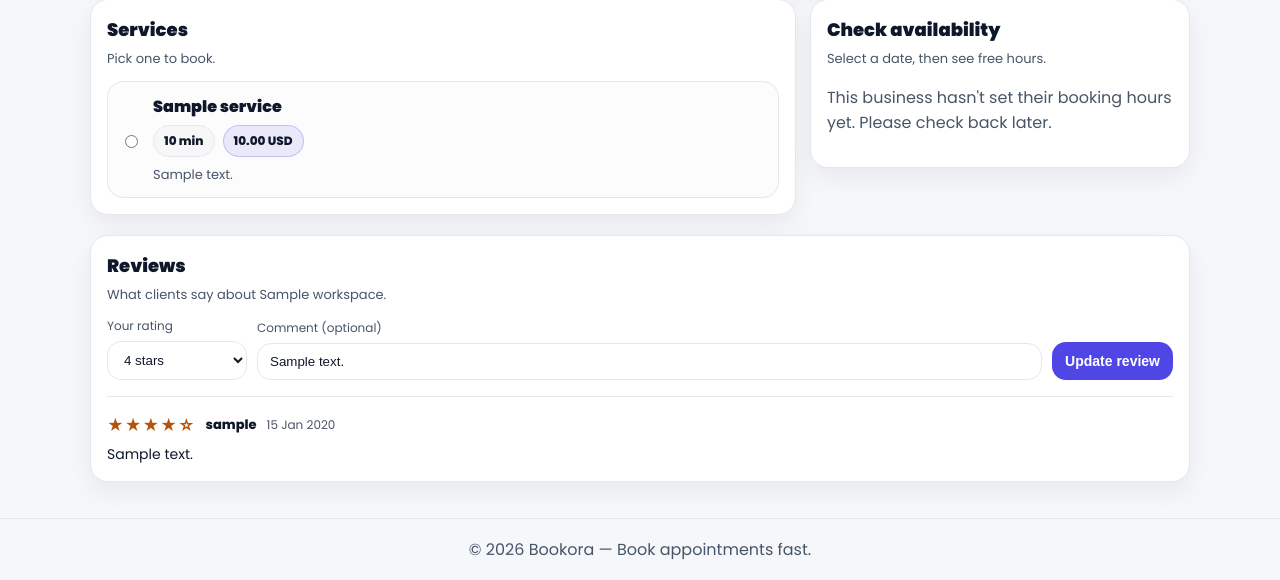
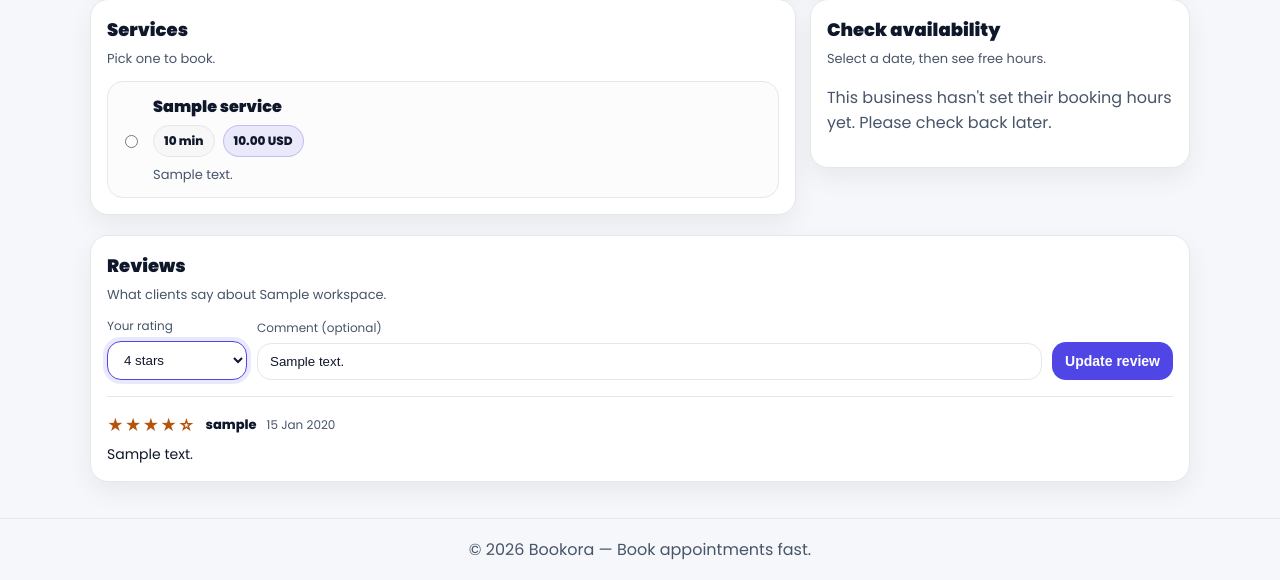
Before and after one commit to SanduAndreea22/bookora, a Django app: a page that uses templates/base.html in a window 1280 px wide, with the restyled element focused. Shown: the part 289-869 px from the top of the page. Run offline with Django 5.2, Linux system fonts and the light colour scheme; a user stored in the database is signed in; tables that the repository leaves empty hold one stand-in row (values such as "Sample post"); data that the repository does not hold is empty.

Commit message:
Fix missing keyboard focus indicator on the review form
.review-form select/input (the star-rating dropdown and comment field
on a business's public page) had outline:none with no replacement
focus style -- every other input in the app pairs outline:none with a
:focus rule (border color + glow), this one was the one gap. A
keyboard user tabbing into it would get no visual sign the field was
focused. Found by auditing every outline:none in the CSS against a
matching :focus rule, since axe-core's automated checks don't
reliably catch this (the review form only renders for an
authenticated client with a completed booking, so it wasn't hit by
the anonymous-user audit pass). Verified by focusing the field in a
real browser and confirming the ring now appears.

Co-Authored-By: Claude Sonnet 5 <noreply@anthropic.com>
Claude-Session: https://claude.ai/code/session_015h595hSCSwNLs9GXBuVjCR

```diff
--- a/static/css/workspace.css
+++ b/static/css/workspace.css
@@ -127,6 +127,12 @@
   outline:none;
 }
 
+.review-form select:focus,
+.review-form input:focus{
+  border-color: var(--primary);
+  box-shadow: 0 0 0 4px rgba(79, 70, 229, 0.12);
+}
+
 .reviews-list{ display:grid; gap:14px; margin-top:16px; }
 .review-item{ padding-bottom:14px; border-bottom: 1px solid var(--border); }
 .review-item:last-child{ border-bottom:none; padding-bottom:0; }
```
